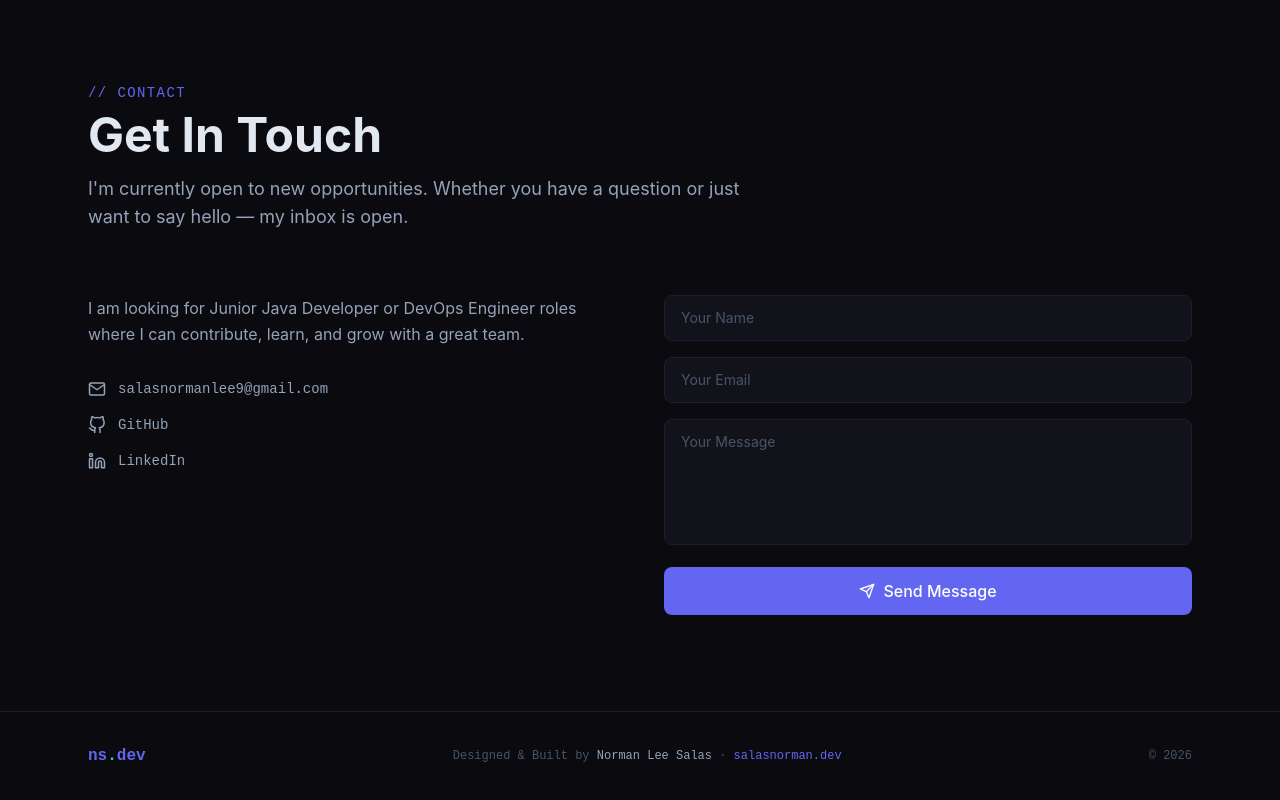
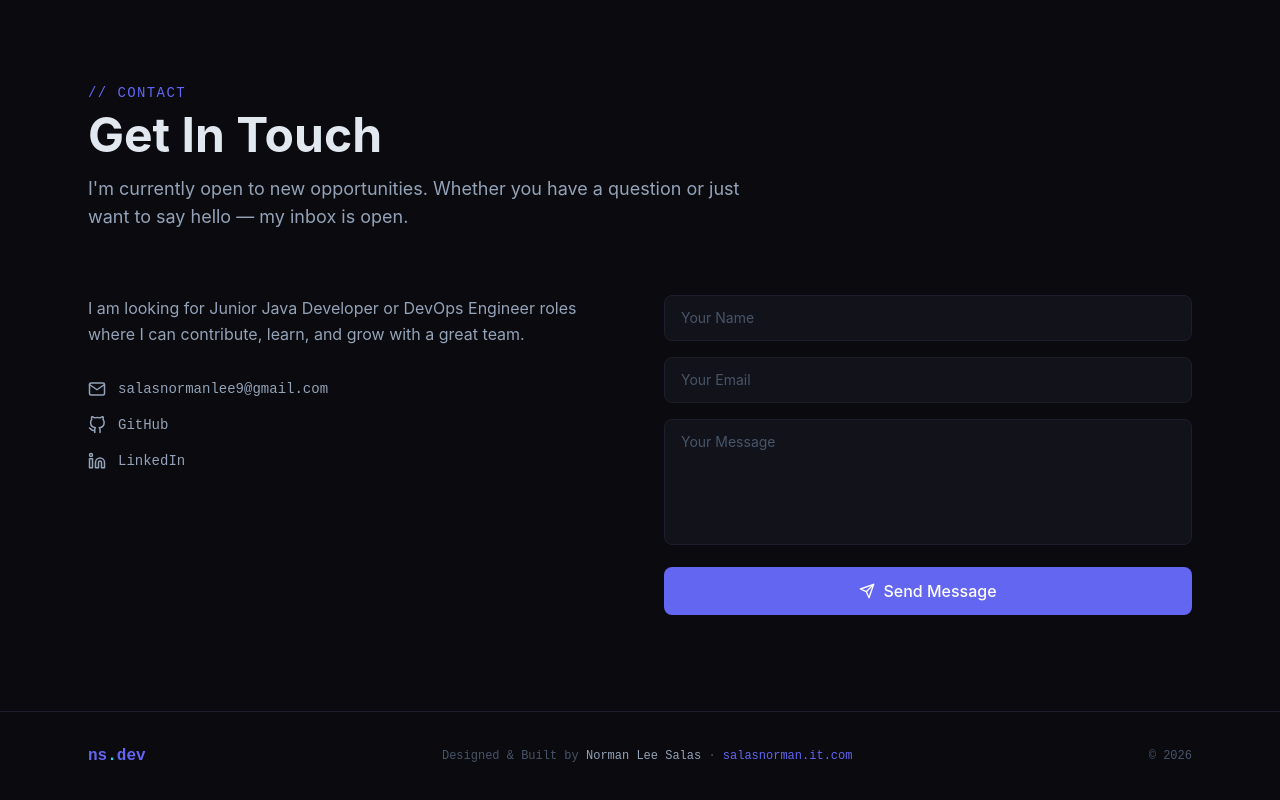
Before and after one commit to salasnormannn/portfolio, a React (Vite) app in the folder frontend/: page / in a window 1280 px wide. Shown: the part 3992-4792 px from the top of the page. Built offline with nearby package versions, Linux system fonts and the light colour scheme; no server answers.

Commit message:
replace url in footer

```diff
--- a/frontend/src/components/Footer.jsx
+++ b/frontend/src/components/Footer.jsx
@@ -11,7 +11,7 @@
         Designed & Built by{' '}
         <span className="text-text-secondary">Norman Lee Salas</span>
         {' · '}
-        <span className="text-primary">salasnorman.dev</span>
+        <span className="text-primary">salasnorman.it.com</span>
       </p>
       <p className="font-mono text-text-muted text-xs">
         © {new Date().getFullYear()}
```
